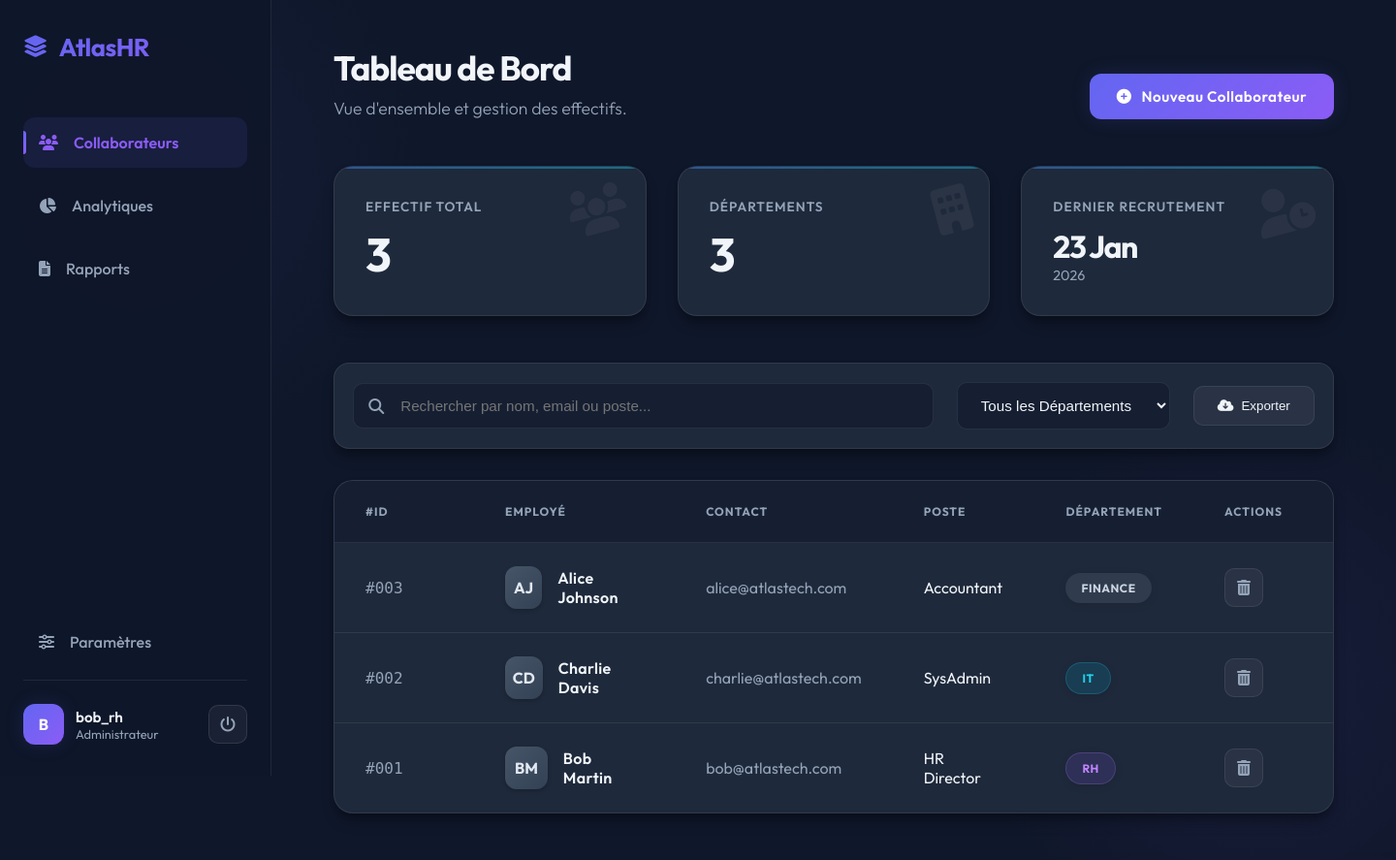
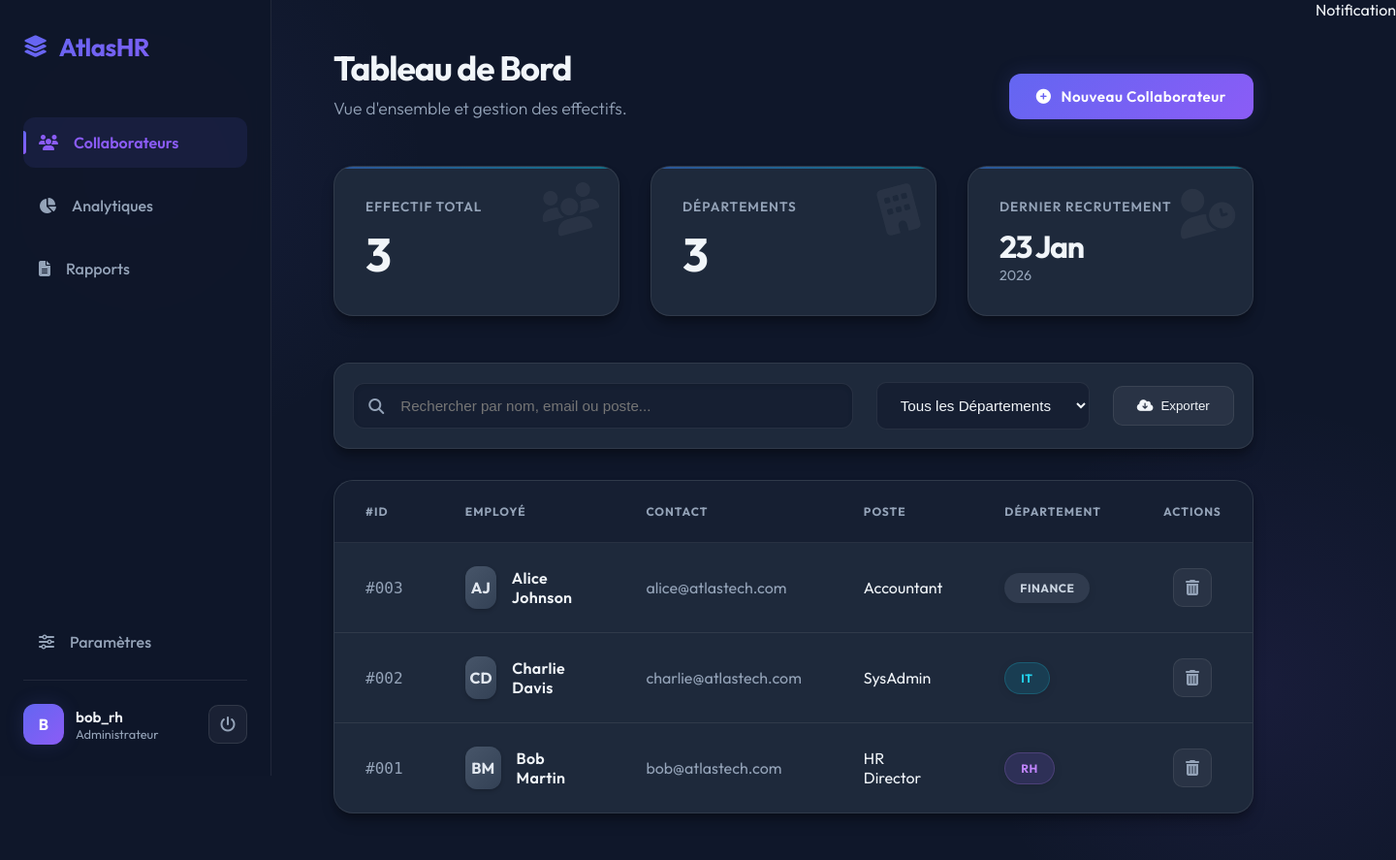
Before and after one commit to Marcelass1/AtlasTech, a PHP site: page / in a window 1440 px wide. Shown: the whole page at 97% size. Run offline with PHP 8.4, Linux system fonts and the light colour scheme; a user stored in the database is signed in; data comes from the database, SQL or seed files in the repository.

Commit message:
Refine dashboard layout: center table actions, polish cards and search bar

```diff
--- a/src/rh/index.php
+++ b/src/rh/index.php
@@ -436,37 +436,52 @@
             to { opacity: 1; transform: translateY(0); }
         }
 
-        /* Scrollbar */
-        ::-webkit-scrollbar { width: 8px; }
-        ::-webkit-scrollbar-track { background: var(--bg-body); }
-        ::-webkit-scrollbar-thumb { background: #475569; border-radius: 4px; }
-        ::-webkit-scrollbar-thumb:hover { background: #64748b; }
+        /* ... existing styles ... */
 
-        /* Toast */
-        .toast {
-            visibility: hidden;
-            min-width: 280px;
-            background: #1e293b;
-            color: #fff;
+        .text-center { text-align: center; }
+        .text-end { text-align: right; }
+
+        /* Table Actions Alignment */
+        th.actions-col, td.actions-cell {
             text-align: center;
+            width: 80px;
+        }
+
+        /* Improved Search Bar */
+        .search-input {
+            width: 100%;
+            padding: 14px 14px 14px 48px;
+            border: 1px solid var(--border-color);
             border-radius: 12px;
-            padding: 16px 20px;
-            position: fixed;
-            z-index: 1000;
-            right: 40px;
-            bottom: 40px;
             font-size: 0.95rem;
-            box-shadow: 0 10px 25px rgba(0,0,0,0.3);
+            background: rgba(15, 23, 42, 0.5);
+            color: var(--text-main);
+            outline: none;
+            transition: all 0.3s ease;
+            box-shadow: inset 0 2px 4px rgba(0,0,0,0.1);
+        }
+        .search-input:focus {
+            border-color: #8b5cf6;
+            background: rgba(15, 23, 42, 0.9);
+            box-shadow: 0 0 0 3px rgba(139, 92, 246, 0.2);
+        }
+
+        /* Card Polish */
+        .stat-card {
+            background: var(--bg-card);
+            padding: 2rem;
+            border-radius: 20px;
             border: 1px solid var(--border-color);
-            transform: translateY(100px);
-            transition: transform 0.4s cubic-bezier(0.175, 0.885, 0.32, 1.275), visibility 0.4s;
+            box-shadow: var(--shadow-card);
+            position: relative;
+            overflow: hidden;
+            transition: all 0.3s cubic-bezier(0.4, 0, 0.2, 1);
         }
-        .toast.show { visibility: visible; transform: translateY(0); }
-        .toast.success { border-left: 4px solid #10b981; }
-        .toast.danger { border-left: 4px solid #ef4444; }
-
-        .no-records td { text-align: center; padding: 4rem; color: var(--text-muted); font-style: italic; }
-
+        .stat-card:hover {
+            transform: translateY(-5px) scale(1.02);
+            box-shadow: 0 20px 25px -5px rgba(0, 0, 0, 0.3);
+            border-color: rgba(99, 102, 241, 0.3);
+        }
     </style>
 </head>
 <body>
@@ -577,7 +592,7 @@
                         <th>Contact</th>
                         <th>Poste</th>
                         <th>Département</th>
-                        <th width="80" class="text-end">Actions</th>
+                        <th class="actions-col">Actions</th>
                     </tr>
                 </thead>
                 <tbody>
@@ -610,8 +625,8 @@
                                 <td style='color:var(--text-muted);'>" . htmlspecialchars($row["email"]) . "</td>
                                 <td>" . htmlspecialchars($row["position"]) . "</td>
                                 <td><span class='badge $badgeClass'>" . htmlspecialchars($row["department"]) . "</span></td>
-                                <td>
-                                    <a href='delete.php?id=" . $row["id"] . "' class='action-btn delete' onclick='return confirmDelete(event, this.href)' title='Supprimer'>
+                                <td class='actions-cell'>
+                                    <a href='delete.php?id=" . $row["id"] . "' class='action-btn delete' onclick='return confirmDelete(event, this.href)' title='Supprimer' style='margin:0 auto;'>
                                         <i class='fas fa-trash-alt'></i>
                                     </a>
                                 </td>
```
